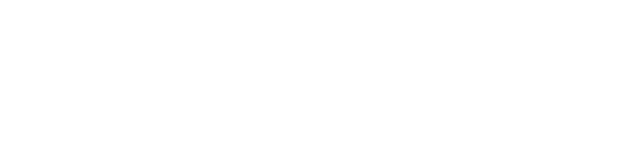
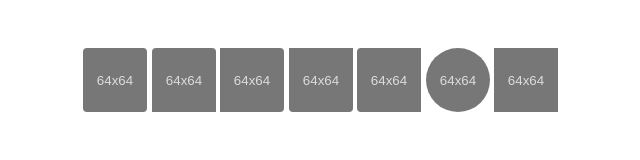
Before and after one commit to devdeck101/bootstrap4-101, a plain HTML site: page index.html in a window 1280 px wide. Shown: the whole page, without its empty margins (2-642 px from the left). Drawn offline with nearby package versions, Linux system fonts and the light colour scheme.

Commit message:
#04 - Bootstrap 4 - Bordas

```diff
--- a/index.html
+++ b/index.html
@@ -14,13 +14,16 @@
 
 <body>
 
-    <div class="container">
+    <div class="container mt-5">
 
-        <!-- <div class="d-none d-sm-block d-md-none p-2 bg-primary text-white">d-inline</div>
-        <div class="d-block p-2 bg-dark text-white">d-inline</div> -->
-        <div class="row">
-            <div class="col bg-primary pl-auto invisible">Testing</div>
-        </div>
+            <img src="img/64.svg" alt="img/64.svg" class="rounded">
+            <img src="img/64.svg" alt="img/64.svg" class="rounded-top">
+            <img src="img/64.svg" alt="img/64.svg" class="rounded-right">
+            <img src="img/64.svg" alt="img/64.svg" class="rounded-bottom">
+            <img src="img/64.svg" alt="img/64.svg" class="rounded-left">
+            <img src="img/64.svg" alt="img/64.svg" class="rounded-circle">
+            <img src="img/64.svg" alt="img/64.svg" class="rounded-0">
+
 
     </div>
 
```
